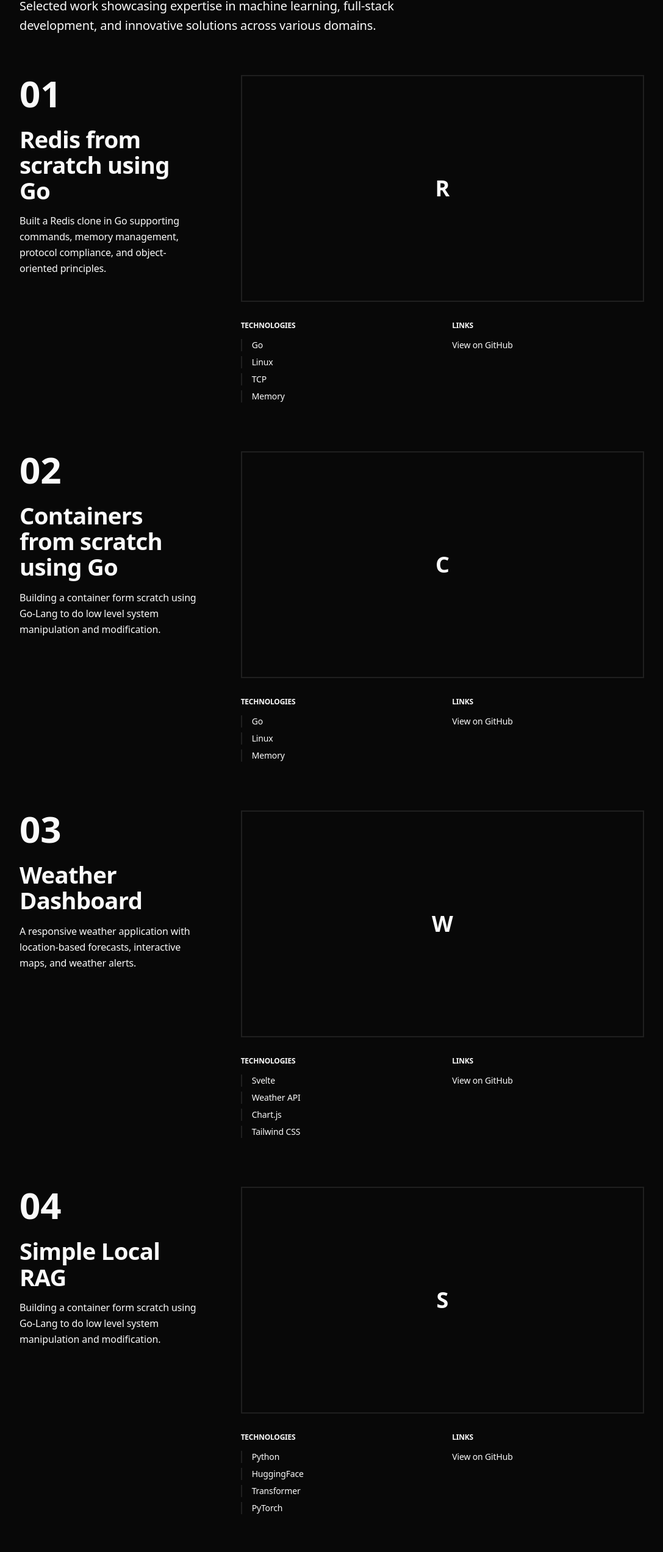
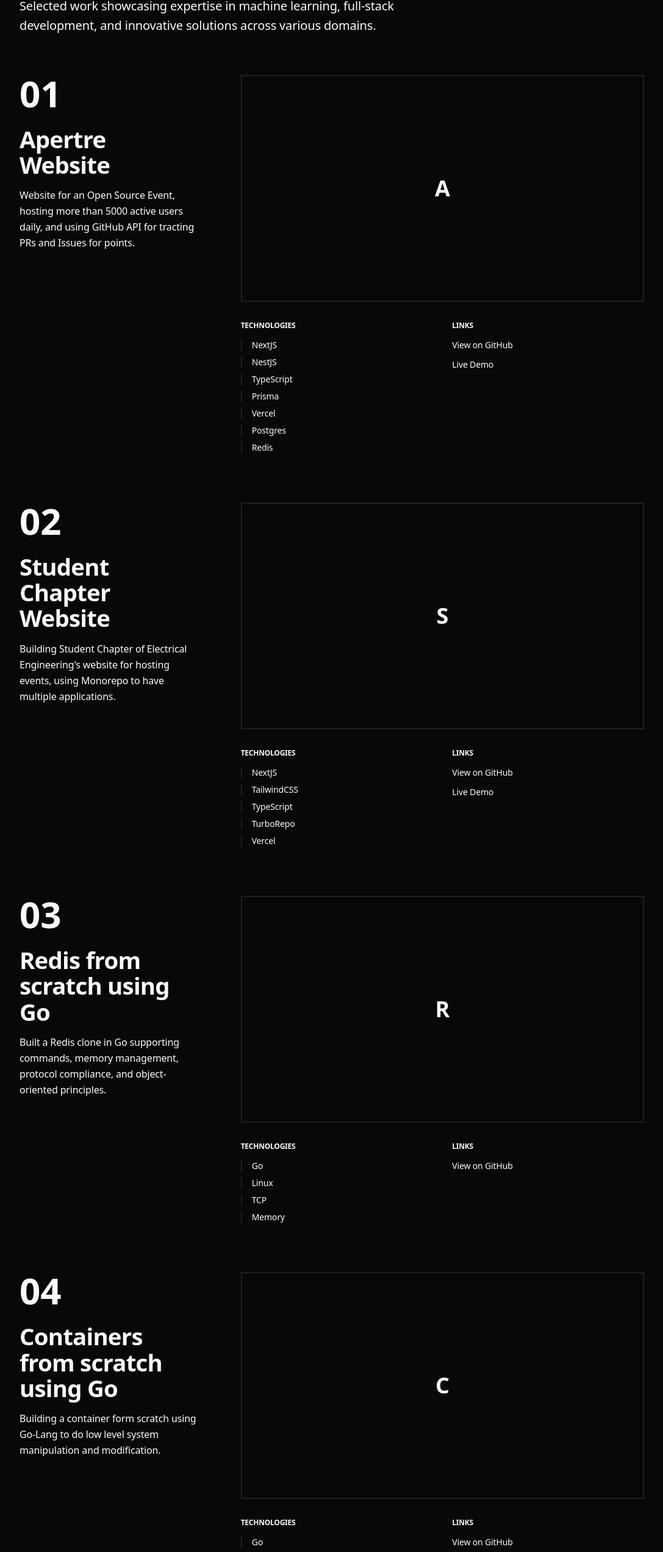
Before and after one commit to dinocodesx/svportfolio, a SvelteKit app: page / in a window 1280 px wide. Shown: the part 4379-6924 px from the top of the page at 61% size, without its empty margins (96-1183 px from the left). Built offline with nearby package versions, Linux system fonts and the light colour scheme.

Commit message:
Update Projects

```diff
--- a/src/components/About.svelte
+++ b/src/components/About.svelte
@@ -51,6 +51,7 @@
 				<!-- Checkout my Blogs Button -->
 				<div class="mt-12">
 					<a
+						data-sveltekit-preload-data="hover"
 						href="/blogs"
 						class="border-foreground bg-background hover:bg-foreground hover:text-background inline-block border-2 px-8 py-4 font-mono text-sm tracking-[0.1em] uppercase transition-all duration-200"
 					>
--- a/src/components/Contact.svelte
+++ b/src/components/Contact.svelte
@@ -124,6 +124,7 @@
 								<span>LinkedIn</span>
 							</a>
 							<a
+								data-sveltekit-preload-data="hover"
 								href="https://github.com/debarshee2004"
 								target="_blank"
 								rel="noopener noreferrer"
@@ -133,6 +134,7 @@
 								<span>GitHub</span>
 							</a>
 							<a
+								data-sveltekit-preload-data="hover"
 								href="/links"
 								class="hover:text-muted-foreground group flex items-center space-x-3 text-sm font-medium transition-colors"
 							>
--- a/src/components/Footer.svelte
+++ b/src/components/Footer.svelte
@@ -48,13 +48,15 @@
 							</h4>
 							<div class="space-y-3">
 								<a
-									href="/projects"
+									target="_blank"
+									href="https://github.com/debarshee2004"
 									class="hover:text-muted-foreground group flex items-center space-x-3 text-sm font-medium transition-colors"
 								>
 									<div class="bg-foreground h-px transition-all group-hover:w-2"></div>
 									<span>Projects</span>
 								</a>
 								<a
+									data-sveltekit-preload-data="hover"
 									href="/blogs"
 									class="hover:text-muted-foreground group flex items-center space-x-3 text-sm font-medium transition-colors"
 								>
@@ -62,6 +64,7 @@
 									<span>Blogs</span>
 								</a>
 								<a
+									data-sveltekit-preload-data="hover"
 									href="/links"
 									class="hover:text-muted-foreground group flex items-center space-x-3 text-sm font-medium transition-colors"
 								>
--- a/src/components/Projects.svelte
+++ b/src/components/Projects.svelte
@@ -140,6 +140,7 @@
 		<!-- Checkout my Projects Button -->
 		<div class="mt-12">
 			<a
+				target="_blank"
 				href="https://github.com/debarshee2004"
 				class="border-foreground bg-background hover:bg-foreground hover:text-background inline-block border-2 px-8 py-4 font-mono text-sm tracking-[0.1em] uppercase transition-all duration-200"
 			>
--- a/src/data/projects.json
+++ b/src/data/projects.json
@@ -1,38 +1,40 @@
 [
 	{
 		"id": 1,
+		"title": "Apertre Website",
+		"description": "Website for an Open Source Event, hosting more than 5000 active users daily, and using GitHub API for tracting PRs and Issues for points.",
+		"technologies": ["NextJS", "NestJS", "TypeScript", "Prisma", "Vercel", "Postgres", "Redis"],
+		"github": "https://github.com/apertre",
+		"live": "https://s2apertre.resourcio.in/"
+	},
+	{
+		"id": 2,
+		"title": "Student Chapter Website",
+		"description": "Building Student Chapter of Electrical Engineering's website for hosting events, using Monorepo to have multiple applications.",
+		"technologies": ["NextJS", "TailwindCSS", "TypeScript", "TurboRepo", "Vercel"],
+		"github": "https://github.com/iei-scee-aot/sceeaot-web",
+		"live": "https://www.sceeaot.in/"
+	},
+	{
+		"id": 3,
 		"title": "Redis from scratch using Go",
 		"description": "Built a Redis clone in Go supporting commands, memory management, protocol compliance, and object-oriented principles.",
 		"technologies": ["Go", "Linux", "TCP", "Memory"],
 		"github": "https://github.com/debarshee2004/goredis"
 	},
 	{
-		"id": 2,
+		"id": 4,
 		"title": "Containers from scratch using Go",
 		"description": "Building a container form scratch using Go-Lang to do low level system manipulation and modification.",
 		"technologies": ["Go", "Linux", "Memory"],
 		"github": "https://github.com/debarshee2004/containers-from-scratch"
 	},
 	{
-		"id": 3,
-		"title": "Weather Dashboard",
-		"description": "A responsive weather application with location-based forecasts, interactive maps, and weather alerts.",
-		"technologies": ["Svelte", "Weather API", "Chart.js", "Tailwind CSS"],
-		"github": "https://github.com/username/weather-dashboard"
-	},
-	{
-		"id": 4,
-		"title": "Simple Local RAG",
-		"description": "Building a container form scratch using Go-Lang to do low level system manipulation and modification.",
+		"id": 5,
+		"title": "Attention is All You Need",
+		"description": "This repository contains the implementation of the seminal paper `Attention is All You Need` by Vaswani et al. (2017), which introduced the Transformer architecture.",
 		"technologies": ["Python", "HuggingFace", "Transformer", "PyTorch"],
-		"github": "https://github.com/debarshee2004/simple-local-rag"
-	},
-	{
-		"id": 5,
-		"title": "Unstable Diffusion",
-		"description": "Unstable Diffusion is an experimental implementation and research adaptation of the popular Stable Diffusion model, designed to explore the boundaries and intricacies of image generation using diffusion techniques.",
-		"technologies": ["Python", "HuggingFace", "Transformer", "PyTorch"],
-		"github": "https://github.com/debarshee2004/unstable-diffusion"
+		"github": "https://github.com/debarshee2004/attention-is-all-you-need"
 	},
 	{
 		"id": 6,
--- a/src/routes/blogs/+page.svelte
+++ b/src/routes/blogs/+page.svelte
@@ -27,7 +27,7 @@
 </script>
 
 <svelte:head>
-	<title>Blogs</title>
+	<title>Blogs - Debarshee Chakraborty</title>
 	<meta
 		name="description"
 		content="Read my latest blog posts about machine learning, web development, and technology."
@@ -61,6 +61,7 @@
 							>
 								<div class="min-w-0 shrink-0">
 									<a
+										data-sveltekit-preload-data="hover"
 										href={blog.url}
 										class="text-foreground hover:text-muted-foreground text-base font-medium transition-colors lg:text-lg"
 									>
@@ -79,7 +80,7 @@
 						<!-- Mobile Layout -->
 						<div class="sm:hidden">
 							<div class="hover:bg-muted/50 rounded-lg p-4 transition-colors">
-								<a href={blog.url} class="block space-y-2">
+								<a data-sveltekit-preload-data="hover" href={blog.url} class="block space-y-2">
 									<h3 class="text-foreground text-base leading-snug font-medium">
 										{blog.title}
 									</h3>
@@ -96,6 +97,7 @@
 			<!-- Back to home link -->
 			<div class="mt-8 text-center sm:mt-12">
 				<a
+					data-sveltekit-preload-data="hover"
 					href="/"
 					class="text-muted-foreground hover:text-foreground inline-flex items-center gap-2 text-sm font-medium transition-colors"
 				>
--- a/src/routes/links/+page.svelte
+++ b/src/routes/links/+page.svelte
@@ -45,6 +45,7 @@
 				style="animation-delay: {0.2 + id * 0.1}s;"
 			>
 				<a
+					data-sveltekit-preload-data="hover"
 					href={link.url}
 					{...link.url.startsWith('http') ? { target: '_blank', rel: 'noopener noreferrer' } : {}}
 					class="block w-full"
--- a/src/routes/meet/+page.svelte
+++ b/src/routes/meet/+page.svelte
@@ -24,6 +24,7 @@
 	<div class="text-center">
 		<h1 class="text-2xl font-black tracking-[-0.02em] uppercase">Redirecting...</h1>
 		<a
+			data-sveltekit-preload-data="hover"
 			href="https://meet.google.com/fah-jykb-hzo"
 			class="text-muted-foreground hover:text-foreground mt-4 block text-sm underline"
 		>
```
